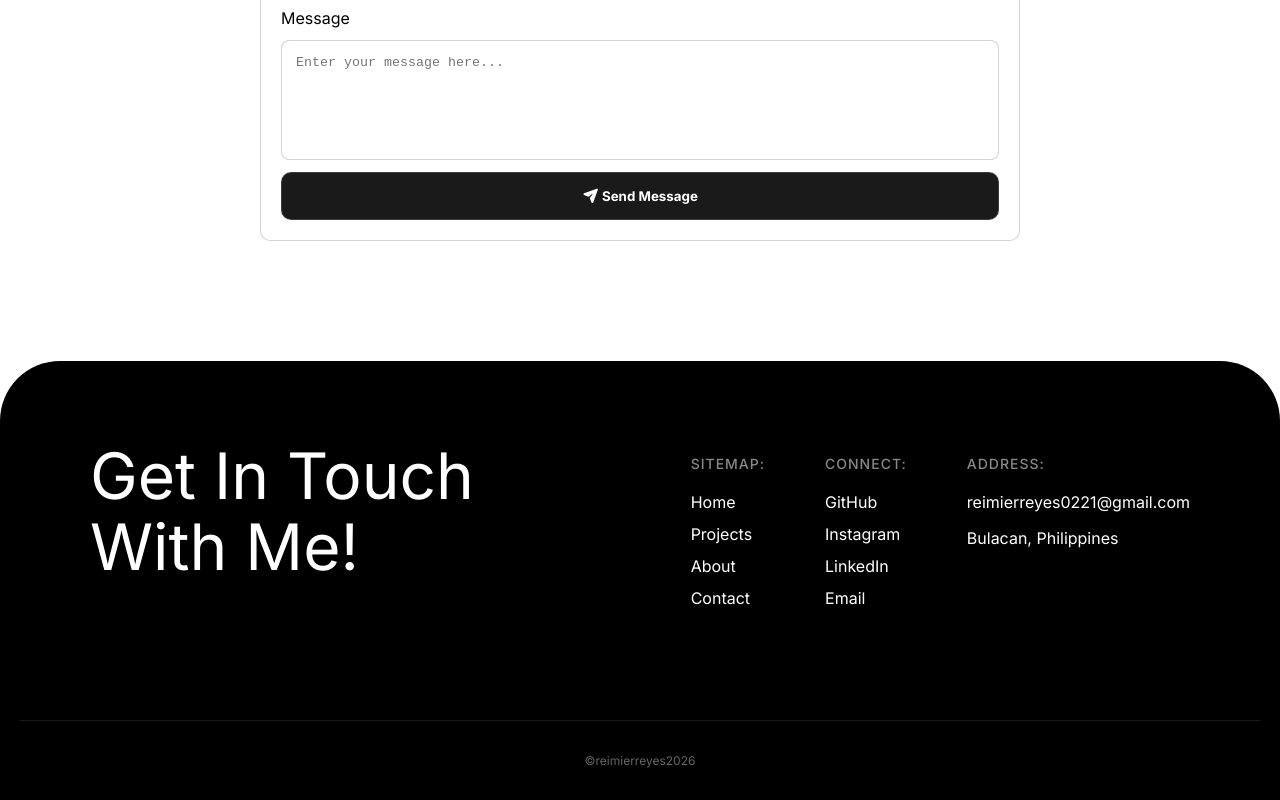
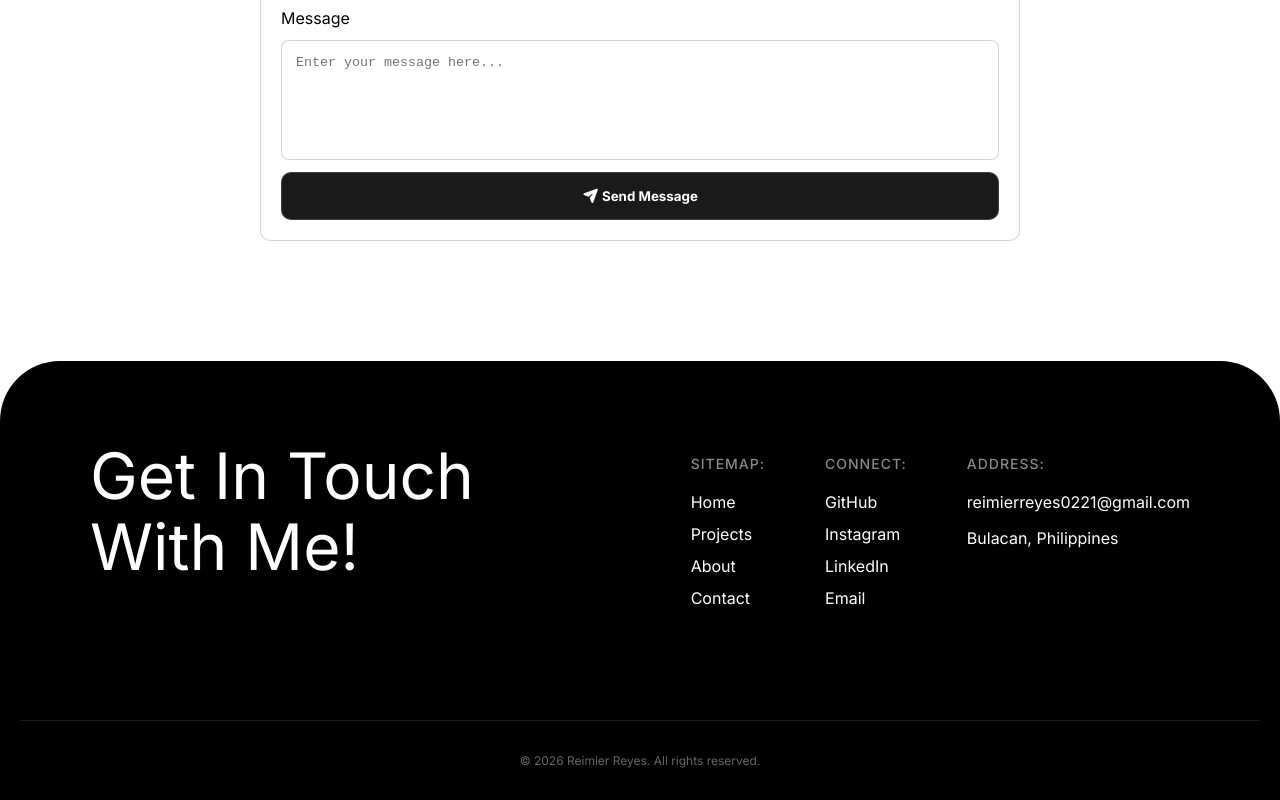
Before and after one commit to Reimier/portfolio-V1, a React (Vite) app: page /#/home in a window 1280 px wide. Shown: the part 3089-3889 px from the top of the page. Built offline with nearby package versions, Linux system fonts and the light colour scheme.

Commit message:
fix: update portfolio site

```diff
--- a/src/components/Footer/Footer.jsx
+++ b/src/components/Footer/Footer.jsx
@@ -40,7 +40,7 @@ export default function Footer() {
       </div>
 
       <div className="footer-bottom" >
-        <p >©reimierreyes2026</p>
+        <p >© 2026 Reimier Reyes. All rights reserved.</p>
       </div>
     </footer>
   );
--- a/src/pages/About/About.jsx
+++ b/src/pages/About/About.jsx
@@ -74,7 +74,7 @@ export default function About(){
 
                 <div className="about-exp">
 
-                <p className="about-titles"><i class="fa-brands fa-black-tie"></i> Professional Experience</p>
+                <p className="about-titles"><i class="fa-brands fa-black-tie"></i> Experience</p>
 
                 <p className="exp-sub">Salesforce – Virtual Internship | 2025</p>
 
```
